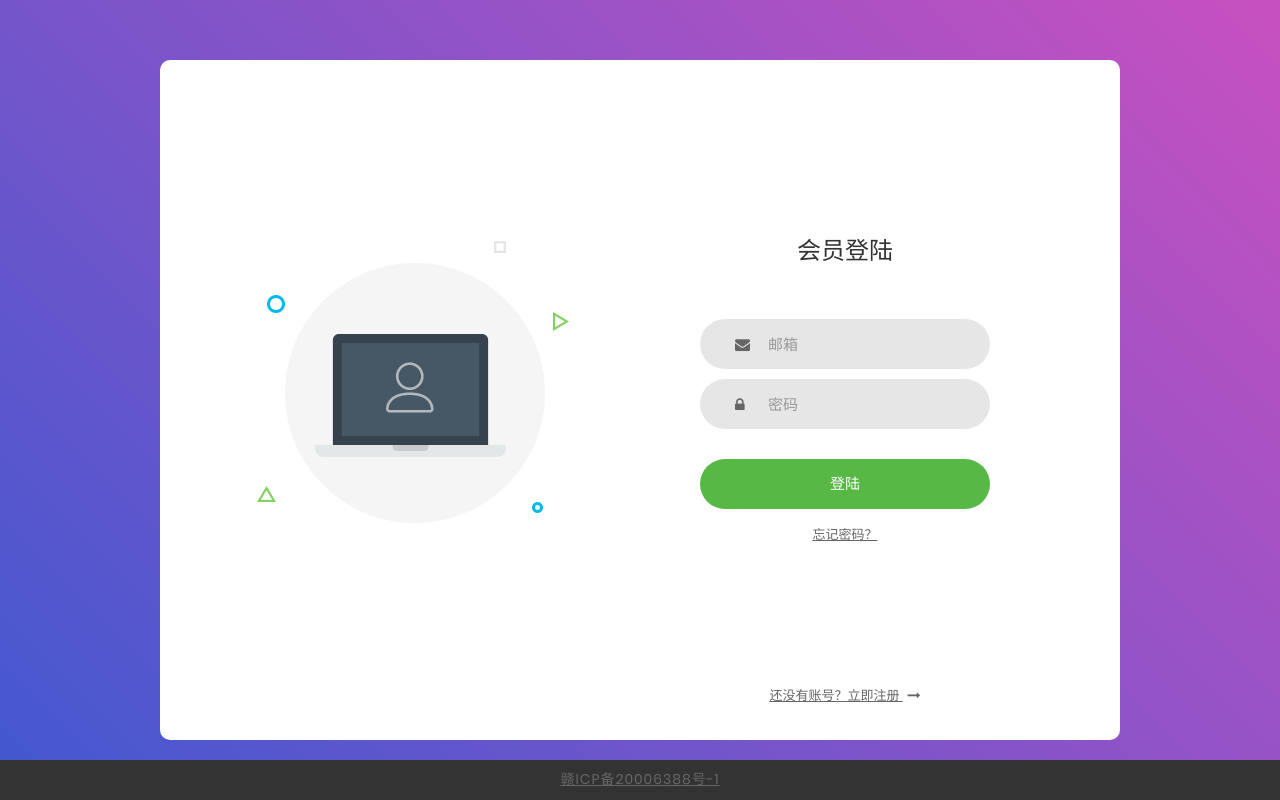
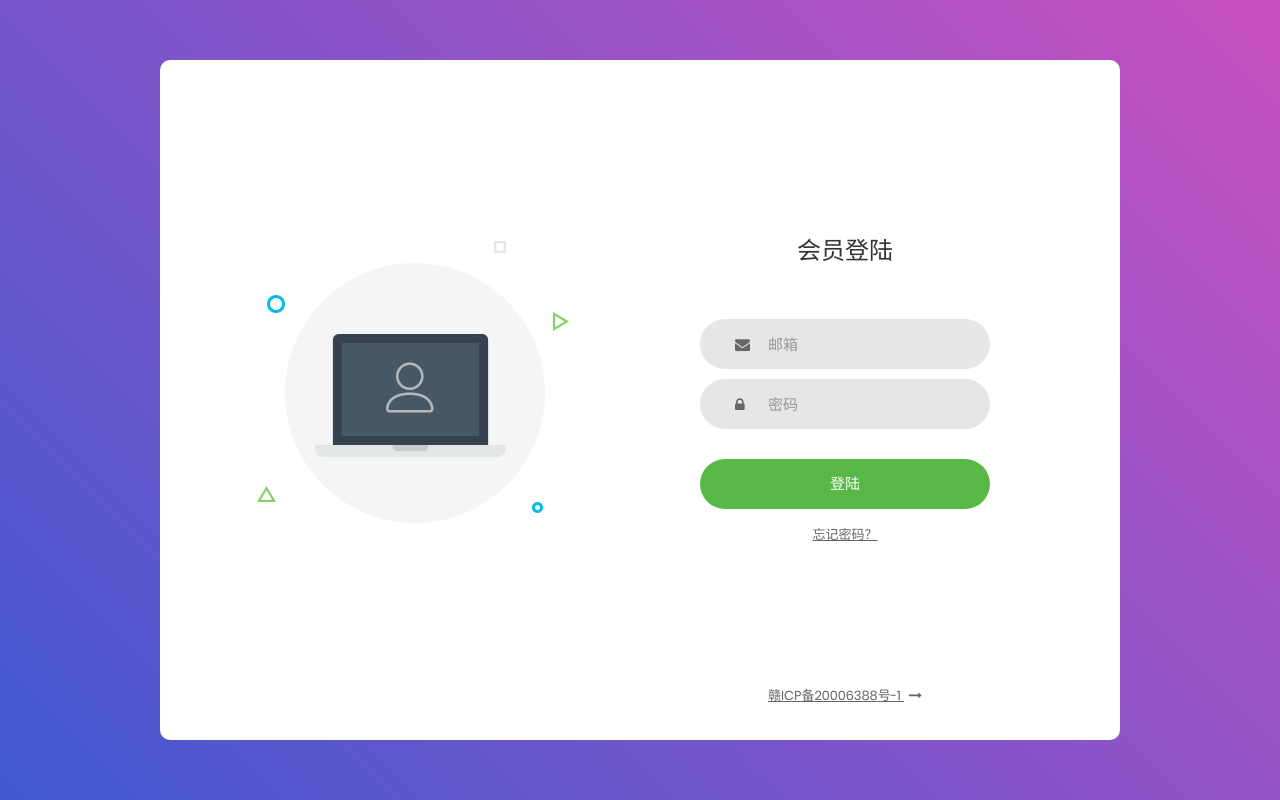
Before and after one commit to jxnu201826702013/jxnu201826702013.github.io, a plain HTML site: page index.html in a window 1280 px wide. Drawn offline with Linux system fonts and the light colour scheme.

Commit message:
Update index.html

```diff
--- a/index.html
+++ b/index.html
@@ -58,8 +58,8 @@
 				</div>
 
 				<div class="text-center p-t-136">
-					<a class="txt2" href="#">
-							还没有账号？立即注册
+					<a class="txt2" href="http://beian.miit.gov.cn/">
+							赣ICP备20006388号-1
 						<i class="fa fa-long-arrow-right m-l-5" aria-hidden="true"></i>
 					</a>
 				</div>
@@ -67,6 +67,5 @@
 		</div>
 	</div>
 </div>
-<div id="footer"><a href="http://beian.miit.gov.cn/">赣ICP备20006388号-1</a></div>
 </body>
 </html>
```
